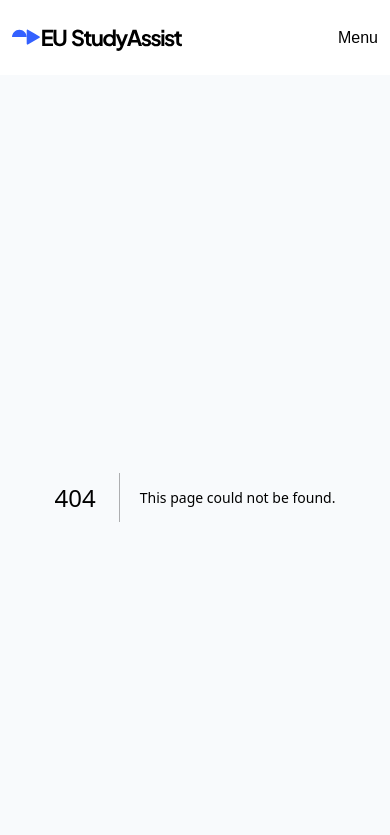
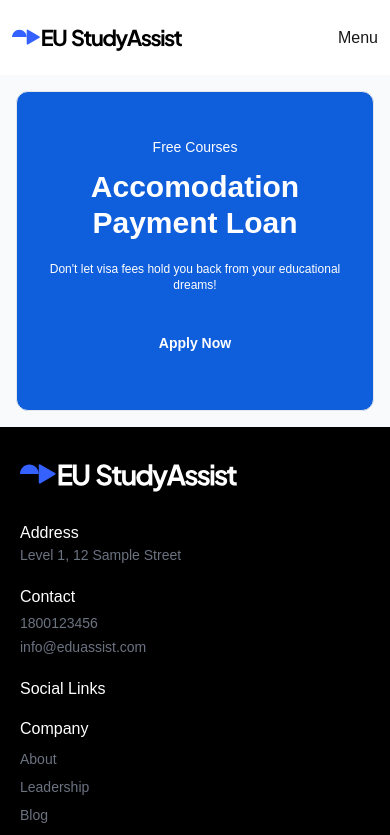
Before and after one commit to EU-Study-Assist/Assessment, a Next.js app: page /loan/accomodation in a window 390 px wide. Before the commit this address had no page. Shown: the top 835 px of the page. Built offline with nearby package versions, Linux system fonts and the light colour scheme.

Commit message:
Add: Responsive accomodation page hero section

```diff
--- /dev/null
+++ b/app/components/accomodationloan/hero.tsx
@@ -0,0 +1,22 @@
+import React from "react";
+
+const Hero = () => {
+  return (
+    <div className="flex justify-center text-center lg:my-10 my-4 w-full lg:h-[80vh]">
+      <div className="rounded-xl border bg-primary text-white flex-1 h-80 lg:h-full flex flex-col text-center justify-center items-center">
+        <p className="text-sm mb-1 lg:mb-3">Free Courses</p>
+        <h2 className="text-3xl my-2 lg:text-4xl px-4 lg:fit font-semibold">
+          Accomodation Payment Loan
+        </h2>
+        <p className="text-xs mt-3 px-3">
+          Don't let visa fees hold you back from your educational dreams!
+        </p>
+        <button className="px-4 py-3 bg-primary text-white font-semibold rounded-full mt-7 text-sm">
+          Apply Now
+        </button>
+      </div>
+    </div>
+  );
+};
+
+export default Hero;
--- a/app/components/footer.tsx
+++ b/app/components/footer.tsx
@@ -1,16 +1,16 @@
 import Image from "next/image";
 import React from "react";
-import logo from "@/app/assets/svg/logo.svg";
+import logo from "@/app/assets/svg/logo_light.svg";
 import SocialLinks from "../ui/sociallinks";
 import QuickLinks from "../ui/quicklinks";
 import LegalLinks from "../ui/legallinks";
 
 const Footer = () => {
   return (
-    <div className="bg-black text-white px-5 py-10 lg:px-28">
+    <div className="bg-black text-white px-5 lg:py-10 py-5 lg:px-28">
       <div className="lg:flex lg:flex-row">
         <div className="flex flex-col gap-3 lg:w-[60%]">
-          <Image src={logo} alt="EU Logo" className="border" />
+          <Image src={logo} alt="EU Logo" />
           <div className="flex flex-col my-2">
             <h3>Address</h3>
             <p className="text-sm text-gray-500">Level 1, 12 Sample Street</p>
--- /dev/null
+++ b/app/loan/accomodation/page.tsx
@@ -0,0 +1,12 @@
+import Hero from "@/app/components/accomodationloan/hero";
+import React from "react";
+
+const Page = () => {
+  return (
+    <div className="mx-4 lg:px-14">
+      <Hero />
+    </div>
+  );
+};
+
+export default Page;
```
Also changed, not shown: app/assets/svg/logo_light.svg (added).
